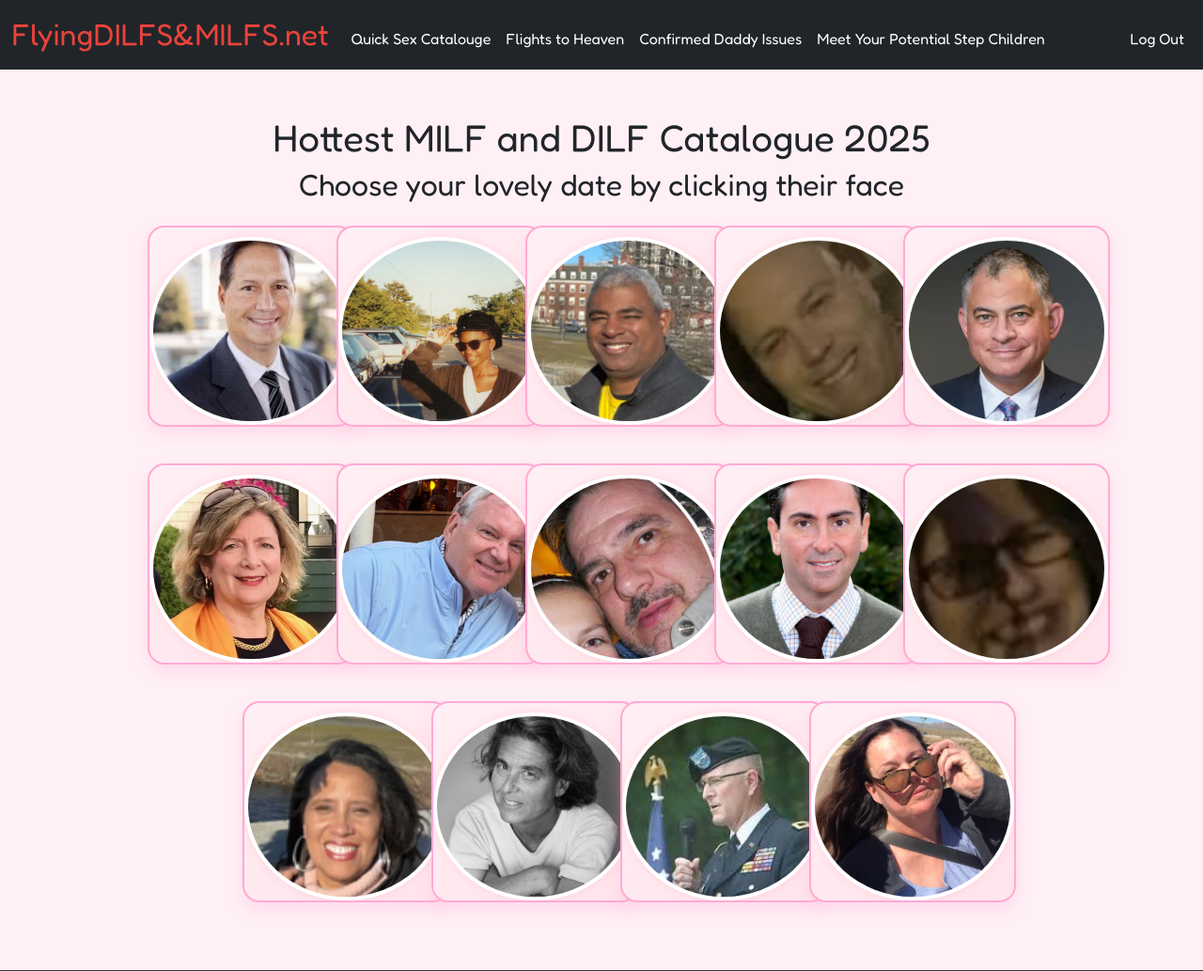
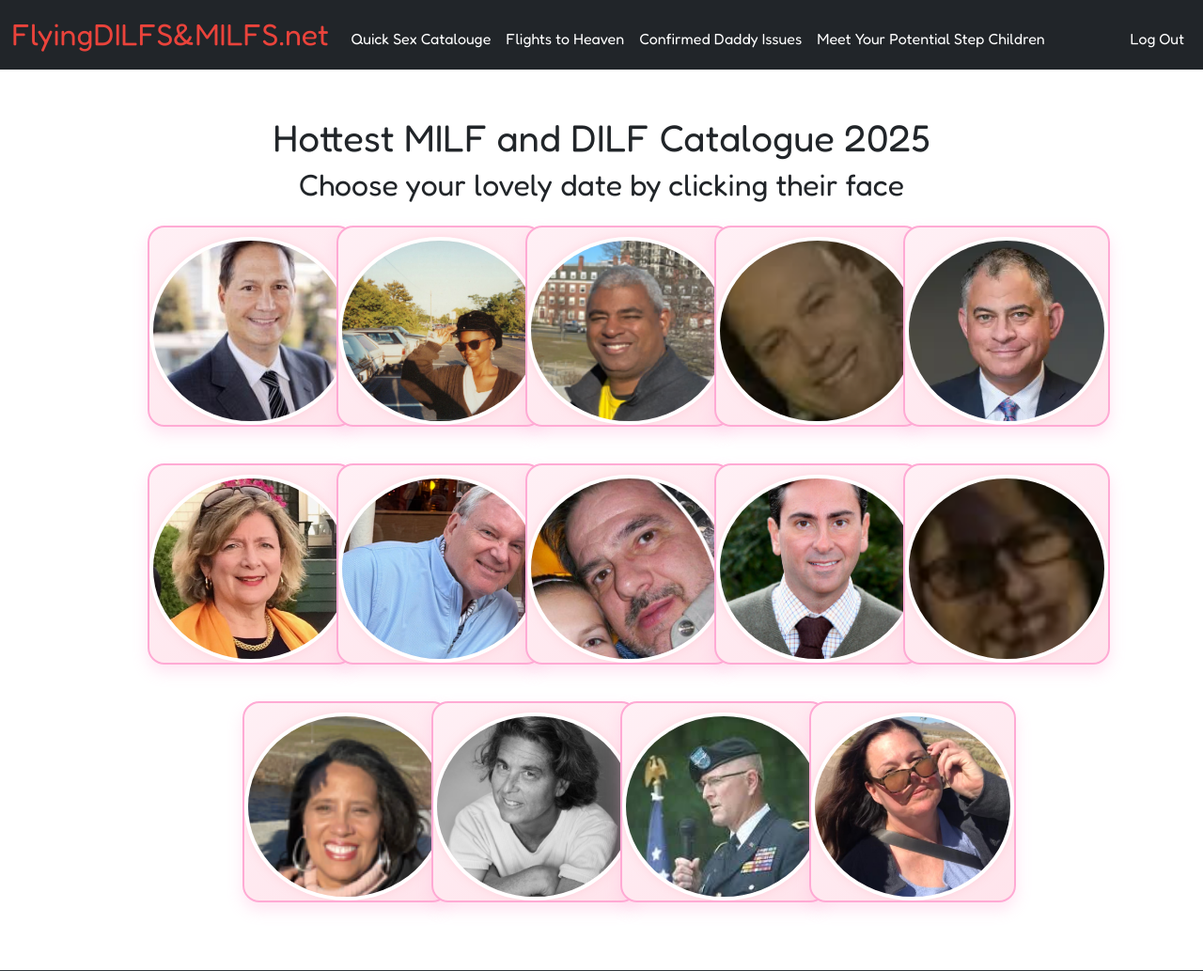
Before and after one commit to 1020robert/LampoonTech, a Flask app: page /image_flight_search in a window 1280 px wide. Shown: the top 1033 px of the page at 94% size. Run offline with Flask 3, Linux system fonts and the light colour scheme; a user stored in the database is signed in; some libraries are stand-ins or nearby versions.

Commit message:
Update styles.css

```diff
--- a/static/styles.css
+++ b/static/styles.css
@@ -223,7 +223,6 @@ footer {
     transform: translateY(0%) !important;
     background: rgba(255, 105, 180, 0.95);
   }
+body.light-pink-page {
+    background: linear-gradient(to bottom right, #fff0f5, #ffe4ec);
 }
-body.light-pink-page {
-    background-color: #fff0f5; /* soft blush pink */
-}
```
